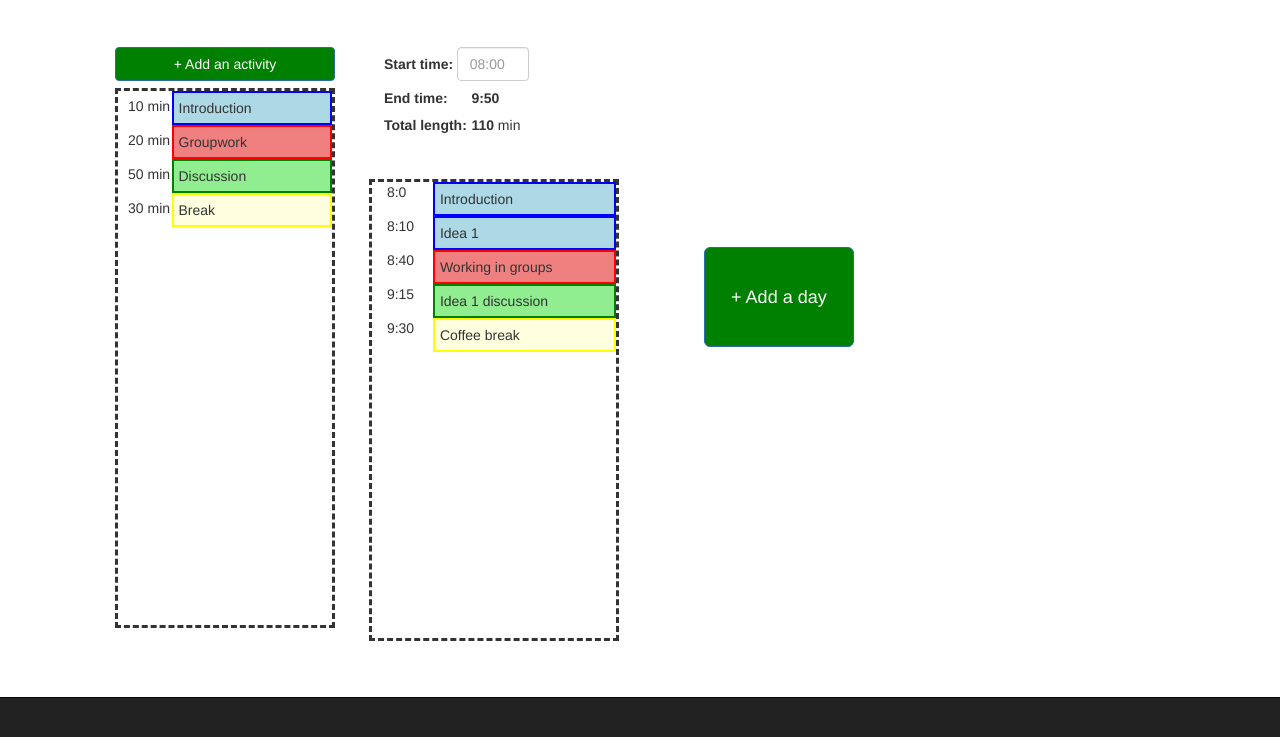
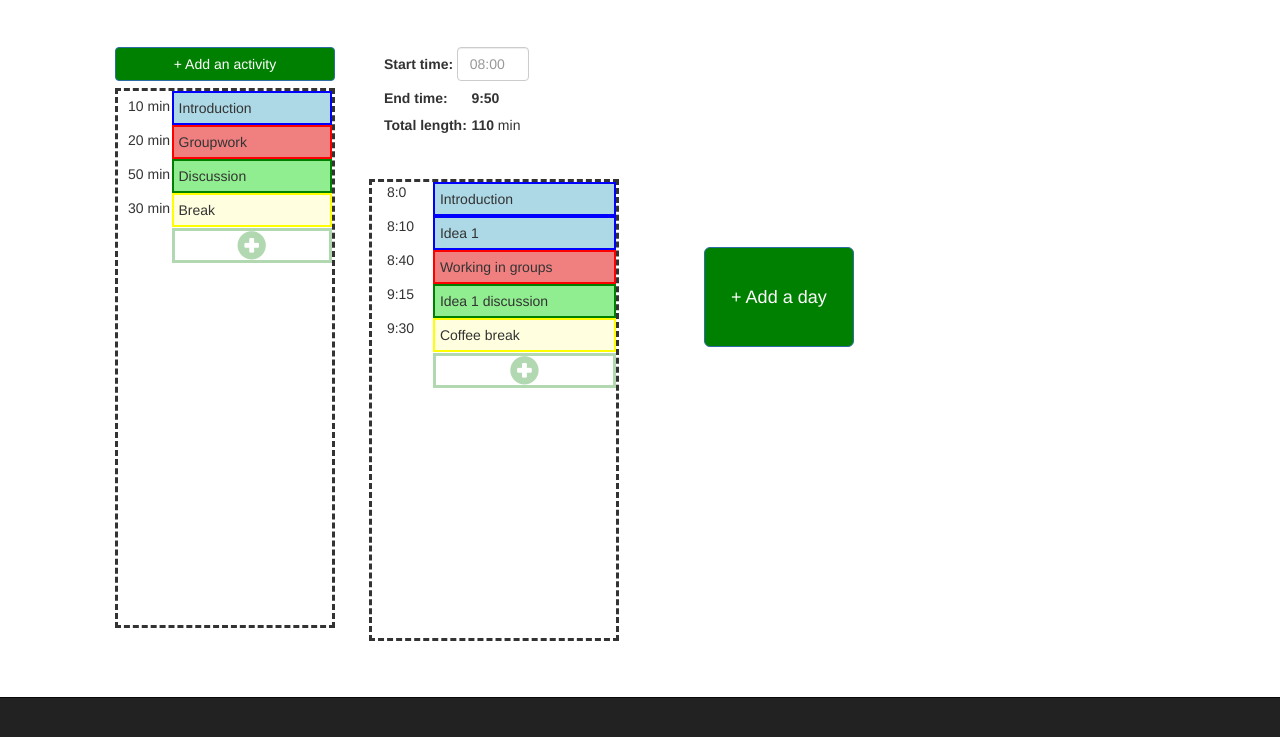
Before and after one commit to onlinecco/DH2641-planner, a plain HTML site: page index.html in a window 1280 px wide. Shown: the part 53-790 px from the top of the page. Drawn offline with nearby package versions, Linux system fonts and the light colour scheme.

Commit message:
Possibility to add activities to an empty div added

```diff
--- a/css/index.css
+++ b/css/index.css
@@ -71,6 +71,23 @@ html, body{
 
 .form-horizontal .form-group{
 	margin: 0;
+}
+
+.emptyactivity {
+	opacity: .3;
+}
+
+.addemptyactivity{
+	background-color: white;
+	color: green;
+
+	font-size: 2.1em;
+	display: table-cell;
+    vertical-align:middle;
+	horizontal-align:middle;
+    text-align:center;
+
+	border: solid 3px;
 }
 
 
--- a/js/controller/activitiesController.js
+++ b/js/controller/activitiesController.js
@@ -61,12 +61,8 @@ var activitiesController = function(view){
 
 		  // Don't do anything if dropping the same column we're dragging.
 		  if (dragSrcEl != this) {
+			// dragSrcEl    gets the day and position where we want to drag to
 
-			// dragSrcEl    gets the day and position where we want to drag to
-			// TODO: make work for other than parkedActivities
-
-			this.oldposition = e.dataTransfer.getData('text/position');
-			this.newposition = this.getAttribute("id");
 			this.oldcolumn = e.dataTransfer.getData('text/day');
 
 			if (this.parentNode.id == "activitiesView") { // if parent is activitiesView, set to null
@@ -75,6 +71,19 @@ var activitiesController = function(view){
 			  	this.daynumber = this.parentNode.parentNode.id.substring(3);
 			  	this.newcolumn = parseInt(this.daynumber);
 		  	}
+
+			this.oldposition = e.dataTransfer.getData('text/position');
+			this.newposition = this.getAttribute("id");
+
+			if (this.newposition == "empty") {
+				if(this.newcolumn == "parked") {
+					// make this.newposition to position last (+1 ??) of the parkedactivities
+					this.newposition = model.parkedActivities.length;
+				} else {
+					// make this.newposition to position last (+1 ??)
+					this.newposition = model.days[this.newcolumn]._activities.length +1;
+				}
+			}
 
 			if(this.oldcolumn == "parked" && this.newcolumn == "parked") {
 				model.moveActivity(null, this.oldposition, null, this.newposition);
@@ -85,7 +94,7 @@ var activitiesController = function(view){
 			}else if(this.oldcolumn !== "parked" && this.newcolumn !== "parked") {
 				model.moveActivity(this.oldcolumn, this.oldposition, this.newcolumn, this.newposition);
 			} else {
-				alert("fail")
+				alert("fail");
 			}
 
 		}
@@ -112,6 +121,17 @@ var activitiesController = function(view){
 		  col.addEventListener('drop', handleDrop, false);
 		  col.addEventListener('dragend', handleDragEnd, false);
 		});
+
+		//TODO here we make the empty col dragoverable, not draggable
+		var emptyacts = document.querySelectorAll('.emptyactivity');
+		[].forEach.call(emptyacts, function(emptyact) {
+		  emptyact.addEventListener('dragenter', handleDragEnter, false)
+		  emptyact.addEventListener('dragover', handleDragOver, false);
+		  emptyact.addEventListener('dragleave', handleDragLeave, false);
+		  emptyact.addEventListener('drop', handleDrop, false);
+		  emptyact.addEventListener('dragend', handleDragEnd, false);
+		});
+
 	}
 	this.update(1);
 
--- a/js/view/activitiesView.js
+++ b/js/view/activitiesView.js
@@ -59,6 +59,7 @@ var activitiesView = function(container){
 			this.name.html(model.parkedActivities[i].getName());
 
 		}
+		container.append("<div id='empty' class='row emptyactivity'> <div class='col-xs-3'> </div> <div class='col-xs-9 addemptyactivity glyphicon glyphicon-plus-sign'></div> </div>");
 
 	}
 	this.update(0);
--- a/js/view/dayView.js
+++ b/js/view/dayView.js
@@ -39,7 +39,7 @@ var dayView = function(container){
 				activity.attr("id" ,i);
 
 				//drag and drop functionality
-				activity.attr("draggable","true");
+				activity.attr("draggable","true"); // TODO draggable takes the entire dayView, not only the .schedule view
 
 				switch (String(model.days[day]._activities[i].getType())){
 					case "Presentation":
@@ -78,24 +78,12 @@ var dayView = function(container){
 
 				this.days[day].find(".schedule").append(activity);
 
-			switch (model.days[day]._activities[i].getTypeId()){
-
-				case 0:
-					activity.attr("class","row activity presentation");
-					break;
-				case 1:
-					activity.attr("class","row activity groupwork");
-					break;
-				case 2:
-					activity.attr("class","row activity discussion");
-					break;
-				case 3:
-					activity.attr("class","row activity break");
-					break;
 			}
 
+			this.days[day].find(".schedule").append("<div id='empty' class='row emptyactivity'> <div class='col-xs-3'> </div> <div class='col-xs-9 addemptyactivity glyphicon glyphicon-plus-sign'></div> </div>");
+
 		}
-		}
+
 	}
 	this.update(0);
 
```
